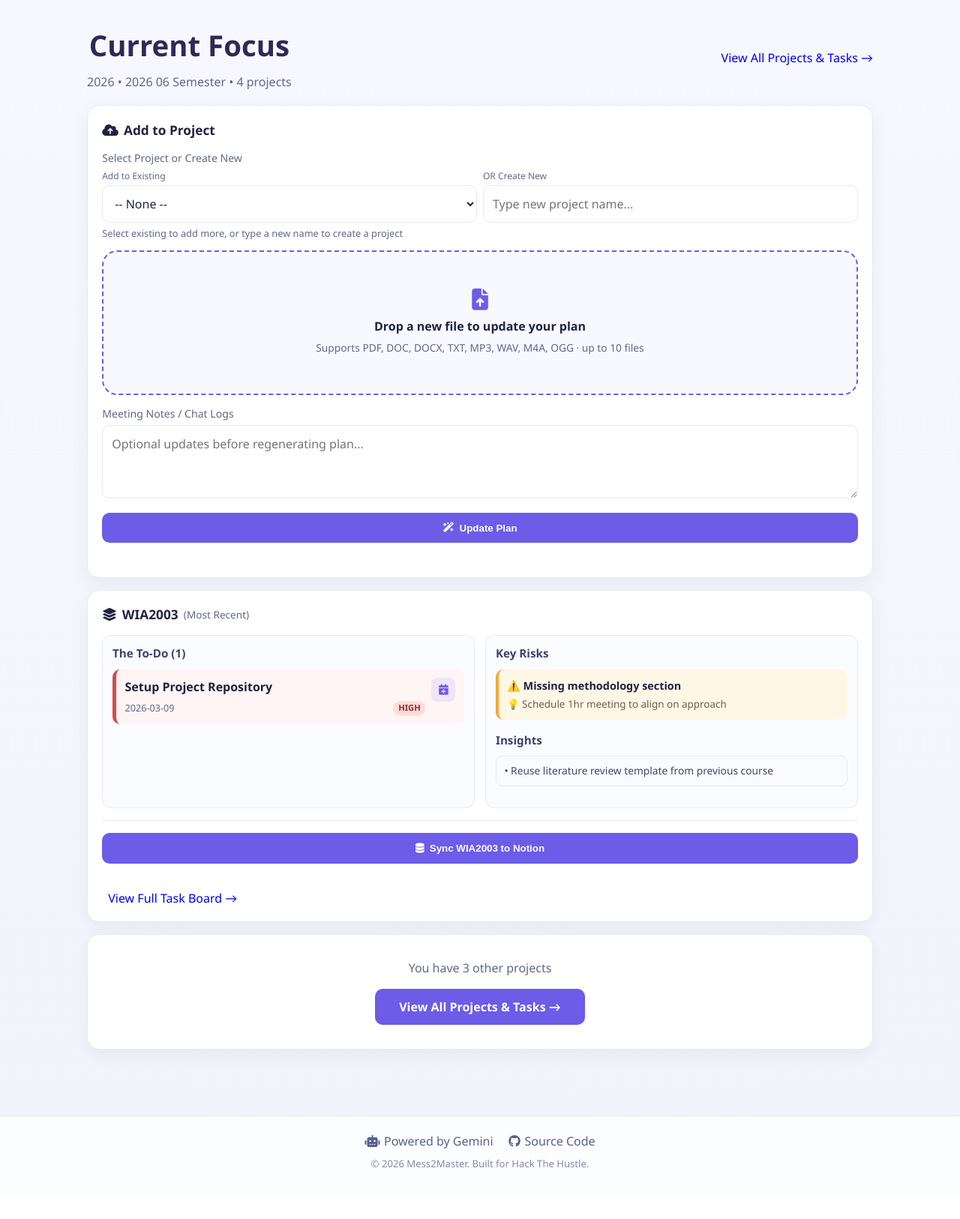
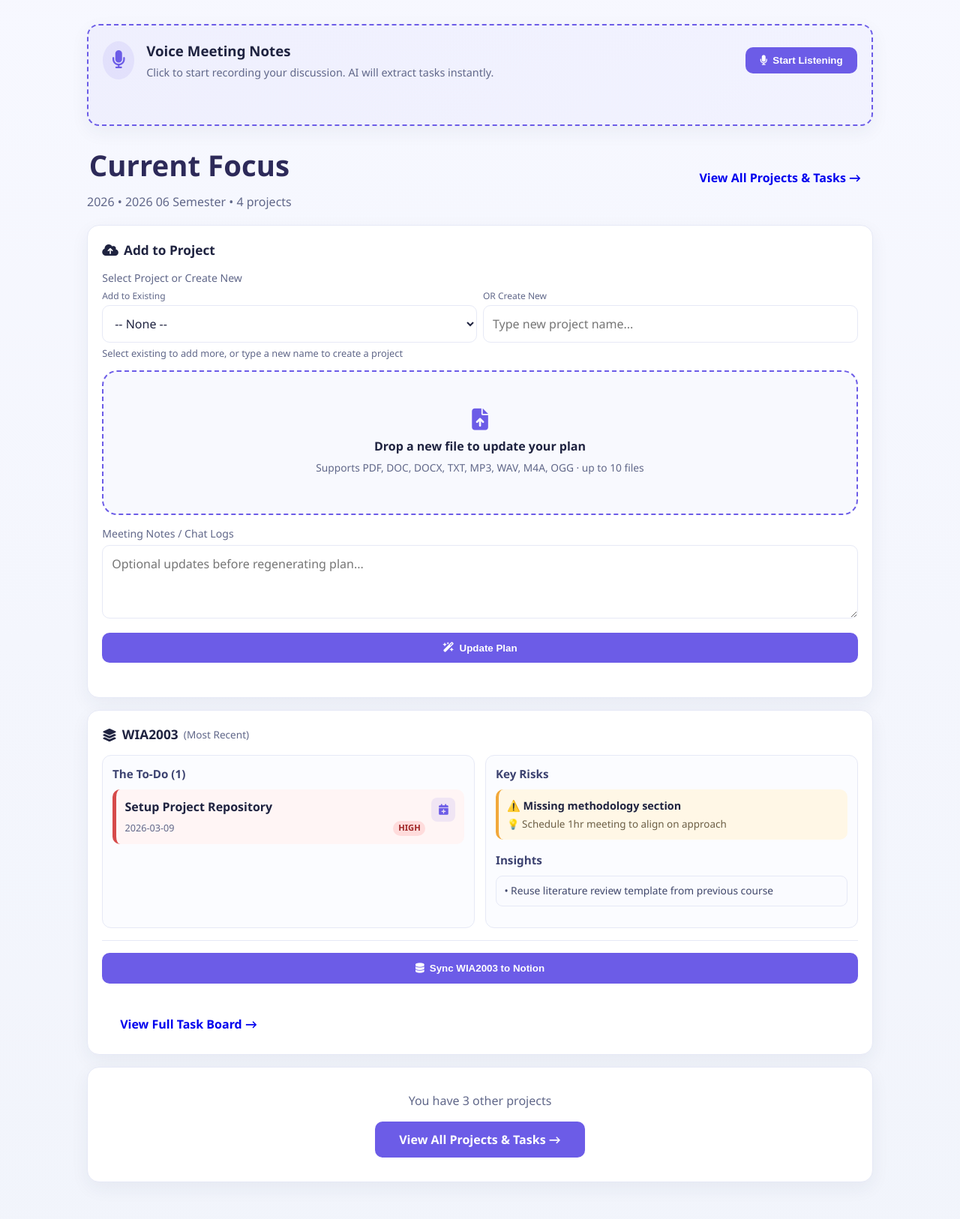
Before and after one commit to JY156/HackTheHustle_Mess2Master, a Flask app: page / in a window 1280 px wide. Shown: the part 61-1687 px from the top of the page at 75% size. Before the commit the page ends 1619 px from the top, so only its background shows below. Run offline with Flask 3, Linux system fonts and the light colour scheme; some libraries are stand-ins or nearby versions.

Commit message:
Added voice feature

```diff
--- a/static/css/style.css
+++ b/static/css/style.css
@@ -441,3 +441,23 @@ button[type="submit"]:disabled, .btn-primary:disabled, .btn-sync-notion:disabled
     color: white;
     border-color: var(--primary-hover);
 }
+
+/* === Privacy Modal === */
+.modal-overlay {
+    position: fixed; top: 0; left: 0; width: 100%; height: 100%;
+    background: rgba(15, 23, 42, 0.6); backdrop-filter: blur(4px);
+    display: flex; align-items: center; justify-content: center; z-index: 1000;
+}
+.modal-content {
+    background: var(--surface); padding: 2rem; border-radius: var(--radius);
+    max-width: 450px; width: 90%; box-shadow: 0 10px 40px rgba(0,0,0,0.25);
+    text-align: center; border: 1px solid var(--border);
+}
+.modal-content h3 { margin-bottom: 1rem; color: var(--primary); display: flex; align-items: center; justify-content: center; gap: 0.5rem; }
+.modal-content ul { padding-left: 1.2rem; }
+.btn-sm { padding: 0.5rem 1rem; border-radius: 8px; cursor: pointer; font-weight: 600; transition: 0.2s; }
+.btn-sm:hover { background: var(--border); }
+
+/* === Recording Animation === */
+@keyframes pulse-red { 0%, 100% { opacity: 1; } 50% { opacity: 0.3; } }
+.recording-dot { display: inline-block; width: 10px; height: 10px; background: var(--danger); border-radius: 50%; margin-right: 0.5rem; animation: pulse-red 1s infinite; vertical-align: middle; }
--- a/static/js/main.js
+++ b/static/js/main.js
@@ -329,4 +329,136 @@ document.addEventListener('DOMContentLoaded', async () => {
             }
         });
     });
+
+    // === Voice Feature with Privacy Flow ===
+    const privacyModal = document.getElementById('privacyModal');
+    const startVoiceBtn = document.getElementById('startVoiceBtn');
+    const stopVoiceBtn = document.getElementById('stopVoiceBtn');
+    const agreePrivacy = document.getElementById('agreePrivacy');
+    const cancelPrivacy = document.getElementById('cancelPrivacy');
+    const voiceStatus = document.getElementById('voiceStatus');
+    const liveTranscript = document.getElementById('liveTranscript');
+
+    let recognition = null;
+    let isRecording = false;
+    let fullTranscript = '';
+    let hasAgreedPrivacy = sessionStorage.getItem('voicePrivacyAgreed') === 'true';
+
+    // 1. Privacy Modal Handlers
+    if (startVoiceBtn && privacyModal) {
+    startVoiceBtn.addEventListener('click', () => {
+        if (!hasAgreedPrivacy) {
+        privacyModal.style.display = 'flex';
+        } else {
+        startRecording();
+        }
+    });
+    }
+
+    if (agreePrivacy) {
+    agreePrivacy.addEventListener('click', () => {
+        hasAgreedPrivacy = true;
+        sessionStorage.setItem('voicePrivacyAgreed', 'true');
+        privacyModal.style.display = 'none';
+        startRecording();
+    });
+    }
+
+    if (cancelPrivacy) {
+    cancelPrivacy.addEventListener('click', () => privacyModal.style.display = 'none');
+    }
+
+    // 2. Web Speech API Setup
+    const SpeechRecognition = window.SpeechRecognition || window.webkitSpeechRecognition;
+    if (SpeechRecognition) {
+    recognition = new SpeechRecognition();
+    recognition.continuous = true;
+    recognition.interimResults = true;
+    recognition.lang = 'en-US';
+
+    recognition.onresult = (event) => {
+        let interim = '';
+        for (let i = event.resultIndex; i < event.results.length; i++) {
+        const transcript = event.results[i][0].transcript;
+        if (event.results[i].isFinal) fullTranscript += transcript + ' ';
+        else interim = transcript;
+        }
+        liveTranscript.innerHTML = `<strong>Transcript:</strong> ${fullTranscript}<br><em style="color: var(--text-muted);">Listening: ${interim}</em>`;
+        liveTranscript.scrollTop = liveTranscript.scrollHeight;
+    };
+
+    recognition.onerror = (event) => {
+        console.error('Speech error:', event.error);
+        voiceStatus.innerHTML = `<span style="color: var(--danger);">❌ ${event.error}. Try again.</span>`;
+        stopRecordingUI();
+    };
+
+    recognition.onend = () => { if (isRecording) recognition.start(); };
+    } else {
+    voiceStatus.innerHTML = '⚠️ Voice not supported. Please use Chrome or Edge.';
+    if (startVoiceBtn) startVoiceBtn.disabled = true;
+    }
+
+    // 3. Recording Controls
+    function startRecording() {
+    if (!recognition) return;
+    fullTranscript = '';
+    isRecording = true;
+    recognition.start();
+    startVoiceBtn.style.display = 'none';
+    stopVoiceBtn.style.display = 'inline-flex';
+    voiceStatus.innerHTML = '<span class="recording-dot"></span> Recording... Speak clearly. AI is listening.';
+    liveTranscript.style.display = 'block';
+    liveTranscript.innerHTML = '<em>Listening...</em>';
+    }
+
+    function stopRecordingUI() {
+    isRecording = false;
+    stopVoiceBtn.style.display = 'none';
+    startVoiceBtn.style.display = 'inline-flex';
+    }
+
+    if (stopVoiceBtn) {
+    stopVoiceBtn.addEventListener('click', async () => {
+        if (!recognition) return;
+        recognition.stop();
+        stopRecordingUI();
+        voiceStatus.innerHTML = '<i class="fas fa-spinner fa-spin"></i> Extracting tasks from conversation...';
+
+        if (fullTranscript.trim().length > 30) {
+        await processVoiceTranscript(fullTranscript);
+        } else {
+        voiceStatus.innerHTML = '⚠️ Too short. Try speaking more.';
+        liveTranscript.style.display = 'none';
+        }
+    });
+    }
+
+    // 4. Send to Backend
+    async function processVoiceTranscript(transcript) {
+    try {
+        const formData = new FormData();
+        formData.append('notes', `Voice meeting transcript:\n${transcript}`);
+
+        const projSelect = document.getElementById('projectSelect');
+        const newProjInput = document.getElementById('newProjectInput');
+        const projectName = (newProjInput?.value?.trim()) || (projSelect?.value) || 'Voice Meeting';
+        formData.append('project_name', projectName);
+        formData.append('sem_start', document.querySelector('input[name="sem_start"]')?.value || '2026-01-12');
+        formData.append('sem_end', document.querySelector('input[name="sem_end"]')?.value || '2026-05-15');
+
+        const res = await fetch('/process', { method: 'POST', body: formData });
+        const data = await res.json();
+
+        if (data.status === 'success') {
+        voiceStatus.innerHTML = '✅ Tasks extracted! Refreshing view...';
+        setTimeout(() => window.location.reload(), 1500);
+        } else {
+        voiceStatus.innerHTML = `❌ ${data.error || 'Processing failed'}`;
+        }
+    } catch (err) {
+        console.error(err);
+        voiceStatus.innerHTML = `❌ Network error: ${err.message}`;
+    }
+    }
 });
--- a/templates/index.html
+++ b/templates/index.html
@@ -20,6 +20,43 @@
     </nav>
 
     <main class="container">
+        <!-- Privacy Consent Modal -->
+        <div id="privacyModal" class="modal-overlay" style="display: none;">
+        <div class="modal-content">
+            <h3><i class="fas fa-shield-alt"></i> Privacy & Consent</h3>
+            <p>Mess2Master uses your browser's built-in speech recognition. Your voice is <strong>processed locally in your browser</strong> and <strong>never uploaded or stored</strong> on our servers.</p>
+            <ul style="text-align: left; margin: 1rem 0; color: var(--text-muted); font-size: 0.9rem;">
+            <li>🔒 Audio stays in your browser session</li>
+            <li>🚫 No recording saved to disk or cloud</li>
+            <li>✅ Live transcription sent directly to AI for task extraction</li>
+            </ul>
+            <div style="display: flex; gap: 1rem; margin-top: 1.5rem;">
+            <button id="agreePrivacy" class="btn-primary" style="flex: 1;">I Agree, Start Listening</button>
+            <button id="cancelPrivacy" class="btn-sm" style="flex: 1; background: var(--surface); border: 1px solid var(--border); color: var(--text);">Cancel</button>
+            </div>
+        </div>
+        </div>
+
+        <!-- Voice Meeting Card -->
+        <section class="card voice-section" style="margin-bottom: 1.5rem; background: linear-gradient(135deg, rgba(108,92,231,0.05), rgba(162,155,254,0.05)); border: 2px dashed var(--primary);">
+        <div style="display: flex; align-items: center; gap: 1rem; flex-wrap: wrap;">
+            <div style="background: rgba(108,92,231,0.1); padding: 0.75rem; border-radius: 50%;">
+            <i class="fas fa-microphone" style="font-size: 1.5rem; color: var(--primary);"></i>
+            </div>
+            <div style="flex: 1; min-width: 200px;">
+            <h3 style="margin: 0 0 0.25rem;">Voice Meeting Notes</h3>
+            <p style="margin: 0; font-size: 0.9rem; color: var(--text-muted);">Click to start recording your discussion. AI will extract tasks instantly.</p>
+            </div>
+            <button id="startVoiceBtn" class="btn-primary" style="width: auto; padding: 0.6rem 1.2rem;">
+            <i class="fas fa-microphone"></i> Start Listening
+            </button>
+            <button id="stopVoiceBtn" class="btn-primary" style="width: auto; padding: 0.6rem 1.2rem; background: var(--danger); display: none;">
+            <i class="fas fa-stop"></i> Stop & Extract
+            </button>
+        </div>
+        <div id="voiceStatus" style="margin-top: 1rem; font-size: 0.9rem; color: var(--text-muted); min-height: 1.5rem;"></div>
+        <div id="liveTranscript" style="margin-top: 0.5rem; padding: 0.75rem; background: var(--surface); border-radius: 8px; max-height: 120px; overflow-y: auto; display: none; font-size: 0.9rem;"></div>
+        </section>
         <!-- Semester Setup Banner (shown only if not configured) -->
         <div id="semesterBanner" class="card semester-banner" style="display: none;">
             <h3><i class="fas fa-calendar-week"></i> Setup Your Semester</h3>
```
